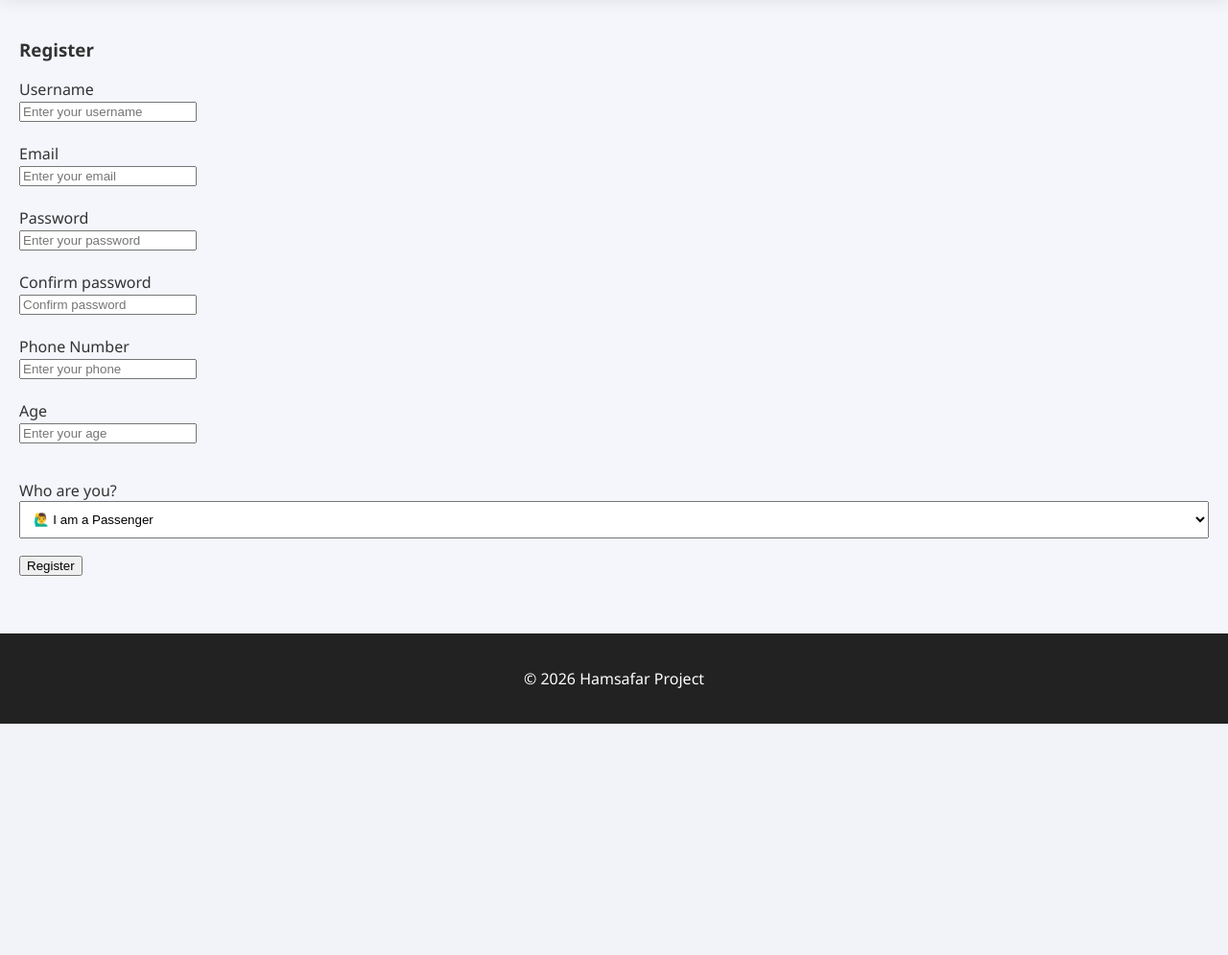
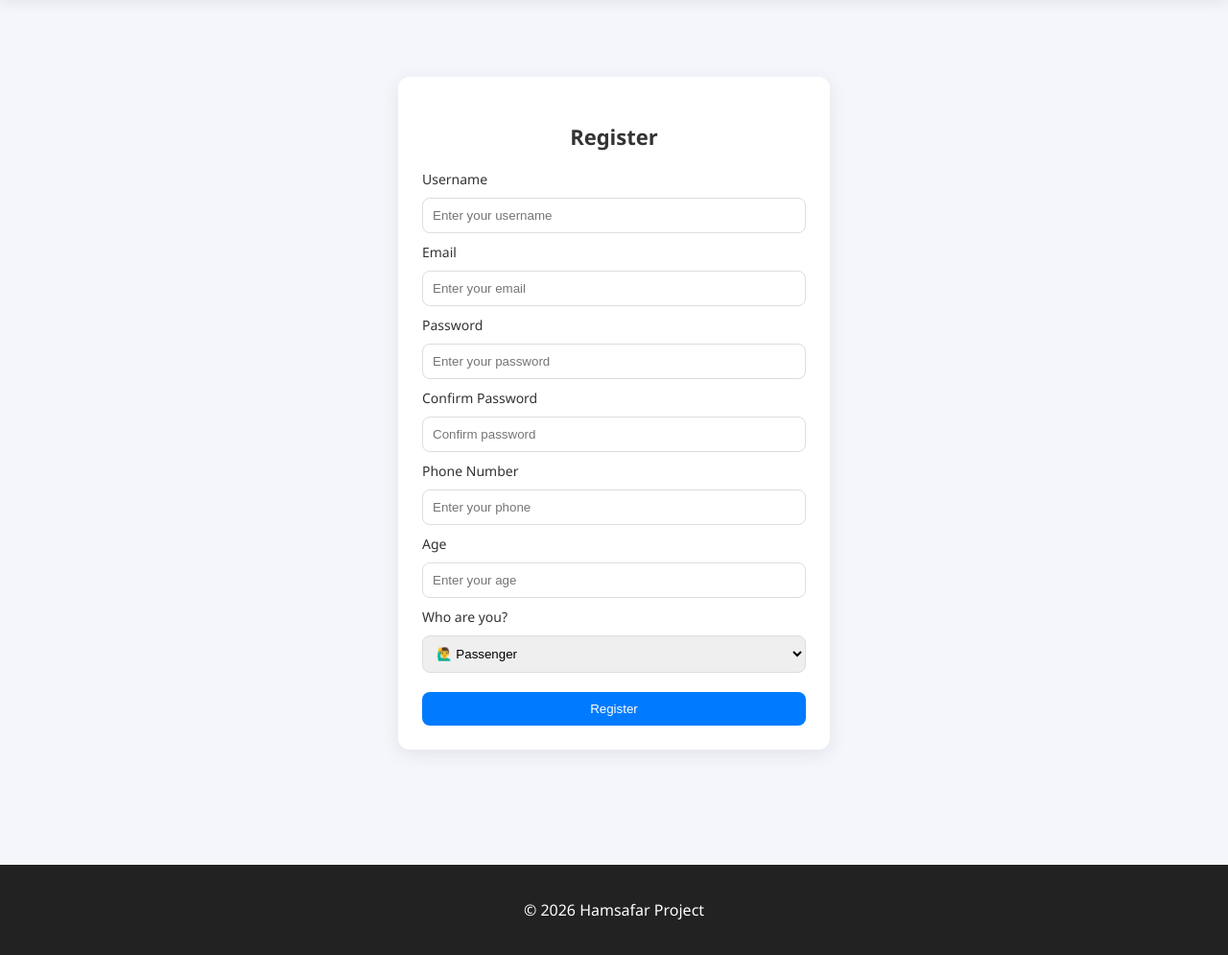
Before and after one commit to Xurwed9/hamsafar-backend, a Django app: page /accounts/register/ in a window 1280 px wide. Shown: the part 58-1053 px from the top of the page at 96% size. Before the commit the page ends 812 px from the top, so only its background shows below. Run offline with Django 5.2, Linux system fonts and the light colour scheme.

Commit message:
style regoster

```diff
--- a/static/css/style.css
+++ b/static/css/style.css
@@ -182,3 +182,11 @@ body {
 .auth-button
 .auth-error
 .auth-footer
+
+
+.auth-container
+.auth-form
+.auth-input
+.auth-label
+.auth-button
+.auth-error
--- a/templates/accounts/register.html
+++ b/templates/accounts/register.html
@@ -1,41 +1,47 @@
 {% extends "accounts/base.html" %}
+
 {% block main %}
 
-<h3>Register</h3>
-<form action="" method="post">
-    {% csrf_token %}
+<div class="auth-container">
 
-    <label for="username">Username</label><br>
-    <input type="text" placeholder="Enter your username" name="username" required><br><br>
+    <h3 class="auth-title">Register</h3>
 
-    <label for="email">Email</label><br>
-    <input type="email" placeholder="Enter your email" name="email" required><br><br>
+    <form action="" method="post" class="auth-form">
+        {% csrf_token %}
 
-    <label for="password1">Password</label><br>
-    <input type="password" placeholder="Enter your password" name="password1" required><br><br>
+        <label class="auth-label">Username</label>
+        <input type="text" name="username" placeholder="Enter your username" class="auth-input" required>
 
-    <label for="password2">Confirm password</label><br>
-    <input type="password" placeholder="Confirm password" name="password2" required><br><br>
+        <label class="auth-label">Email</label>
+        <input type="email" name="email" placeholder="Enter your email" class="auth-input" required>
 
-    <label for="phone">Phone Number</label><br>
-    <input type="text" placeholder="Enter your phone" name="phone" required><br><br>
+        <label class="auth-label">Password</label>
+        <input type="password" name="password1" placeholder="Enter your password" class="auth-input" required>
 
-    <label for="age">Age</label><br>
-    <input type="number" placeholder="Enter your age" name="age" required><br><br>
+        <label class="auth-label">Confirm Password</label>
+        <input type="password" name="password2" placeholder="Confirm password" class="auth-input" required>
 
-    <p>
-        <label for="role">Who are you?</label><br>
-        <select name="role" id="role" required style="padding: 10px; width: 100%;">
-            <option value="passenger">🙋‍♂️ I am a Passenger</option>
-            <option value="driver">🚗 I am a Driver</option>
+        <label class="auth-label">Phone Number</label>
+        <input type="text" name="phone" placeholder="Enter your phone" class="auth-input" required>
+
+        <label class="auth-label">Age</label>
+        <input type="number" name="age" placeholder="Enter your age" class="auth-input" required>
+
+        <label class="auth-label">Who are you?</label>
+        <select name="role" class="auth-input" required>
+            <option value="passenger">🙋‍♂️ Passenger</option>
+            <option value="driver">🚗 Driver</option>
         </select>
-    </p>
 
-    <button type="submit">Register</button>
+        <button type="submit" class="auth-button">
+            Register
+        </button>
 
-    {% if error %}
-        <p style="color: red;">{{ error }}</p>
-    {% endif %}
-</form>
+        {% if error %}
+            <p class="auth-error">{{ error }}</p>
+        {% endif %}
+    </form>
+
+</div>
 
 {% endblock %}
```
